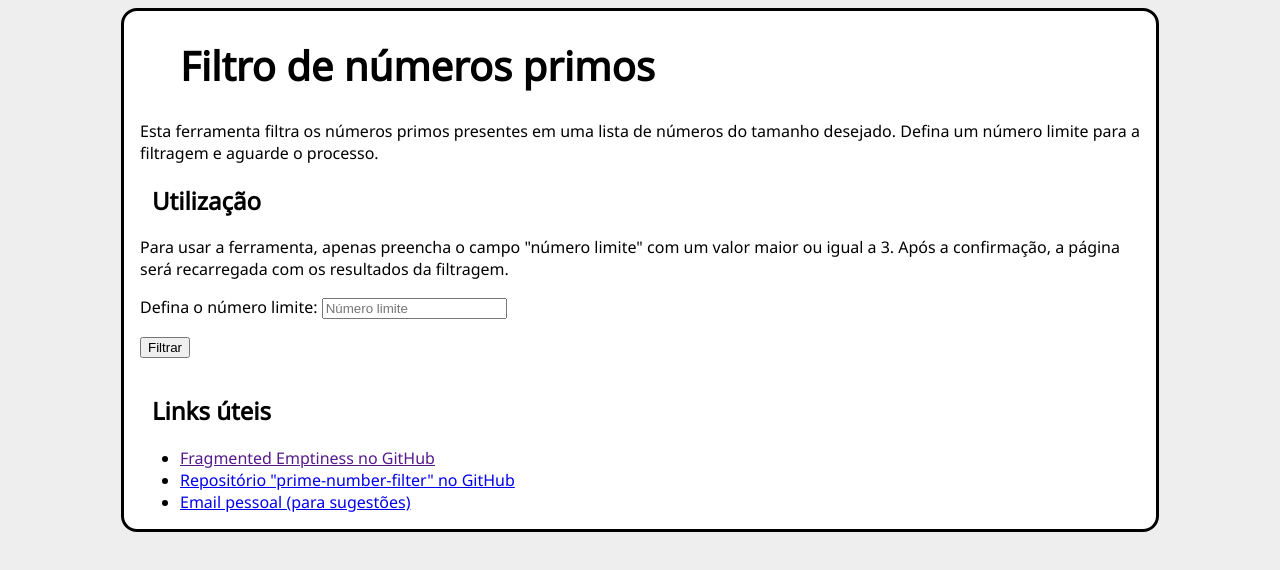
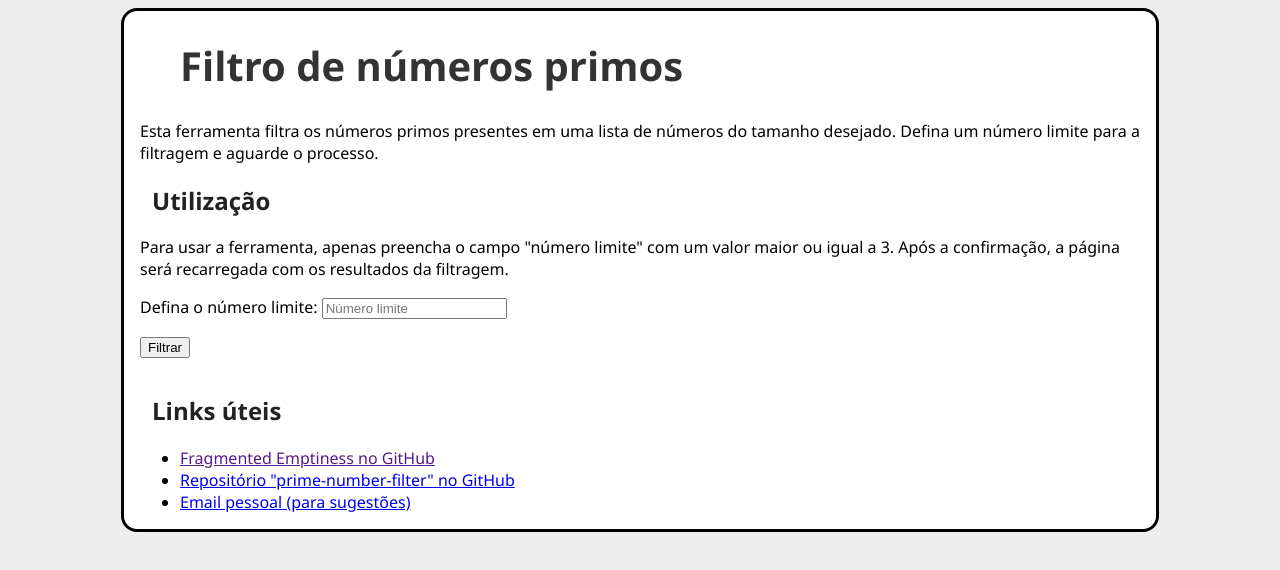
Before and after one commit to fragmentedemptiness/prime-number-filter, a plain HTML site: page index.html in a window 1280 px wide. Drawn offline with Linux system fonts and the light colour scheme.

Commit message:
Correções gerais e adição de elemento envólucro do conteúdo da página Novo elemento "div.document-wrapper" usado como elemento envólucro do conteúdo da página; pequenas correções de estilo para padronização.

```diff
--- a/index.html
+++ b/index.html
@@ -19,6 +19,7 @@
         </header>
       </template>
     </div>
+    <div class="document-wrapper">
       <header>
         <h1>Filtro de números primos</h1>
         <p>Esta ferramenta filtra os números primos presentes em uma lista de números do tamanho desejado. Defina um número limite para a filtragem e aguarde o processo.</p>
@@ -44,5 +45,6 @@
           <li><a href="mailto:fragmentedemptiness@gmail.com">Email pessoal (para sugestões)</a></li>
         </ul>
       </footer>
+    </div>
   </body>
 </html>
--- a/styles/style.css
+++ b/styles/style.css
@@ -5,24 +5,24 @@
 
 @font-face {
   font-family: "Noto Sans";
+  font-weight: normal;
   src: url("../fonts/noto-sans.ttf");
 }
 
-body {
-  background-color: white;
-  border: medium solid black;
-  border-radius: 1em;
-  padding-inline: 1em;
-  margin-inline: auto;
-  max-width: 1000px;
+@font-face {
+  font-family: "Noto Sans";
+  font-weight: bold;
+  src: url("../fonts/noto-sans-bold.ttf");
 }
 
 h1 {
-  font-size: 40px;
+  color: #333;
+  font-size: 2.5em;
   margin-left: 1em;
 }
 
 h2 {
+  color: #222;
   margin-left: .5em;
 }
 
@@ -38,6 +38,15 @@ html {
   padding: .2em .5em;
 }
 
+.document-wrapper {
+  background-color: white;
+  border: medium solid black;
+  border-radius: 1em;
+  padding-inline: 1em;
+  margin-inline: auto;
+  max-width: 1000px;
+}
+
 .list {
   display: flex;
   flex-wrap: wrap;
```
Lines whose indentation alone changed are shown as unchanged.
